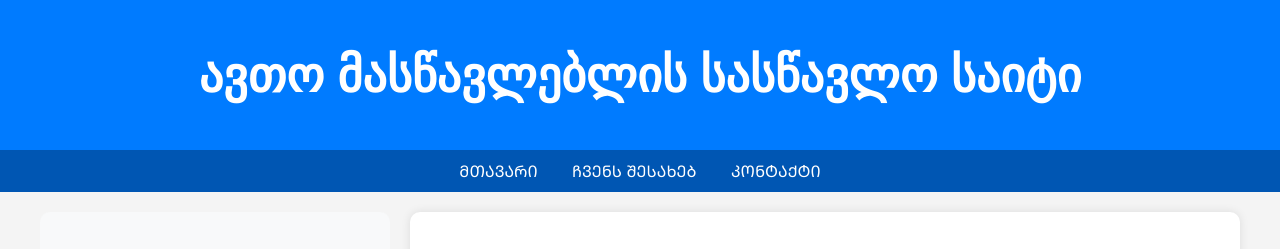
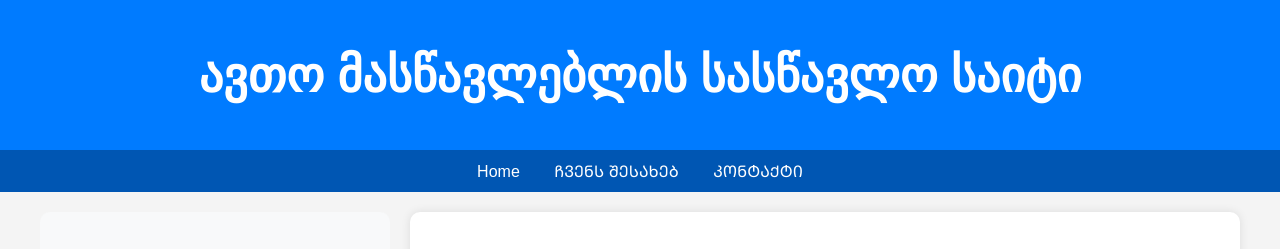
Before and after one commit to avtomas460/web, a plain HTML site: page index.html in a window 1280 px wide. Shown: the top 249 px of the page. Drawn offline with Linux system fonts and the light colour scheme.

Commit message:
Update index.html

```diff
--- a/index.html
+++ b/index.html
@@ -106,7 +106,7 @@
         <h1>ავთო მასწავლებლის სასწავლო საიტი</h1>
     </header>
     <nav>
-        <a href="#">ᲛᲗᲐᲕᲐᲠᲘ</a>
+        <a href="#">Home</a>
         <a href="#">ᲩᲕᲔᲜᲡ ᲨᲔᲡᲐᲮᲔᲑ</a>
         <a href="#">ᲙᲝᲜᲢᲐᲥᲢᲘ</a>
     </nav>
```
